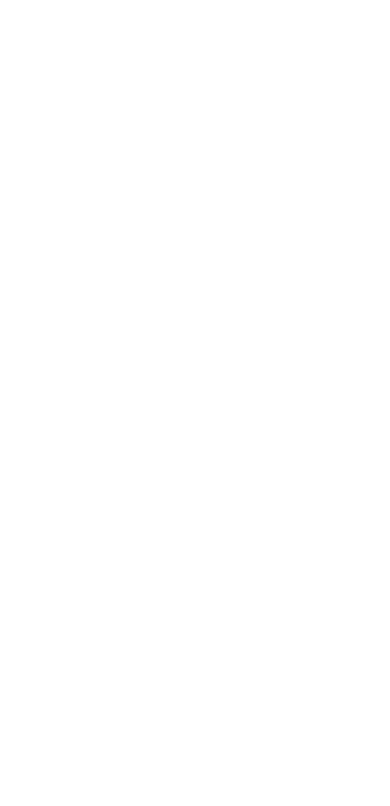
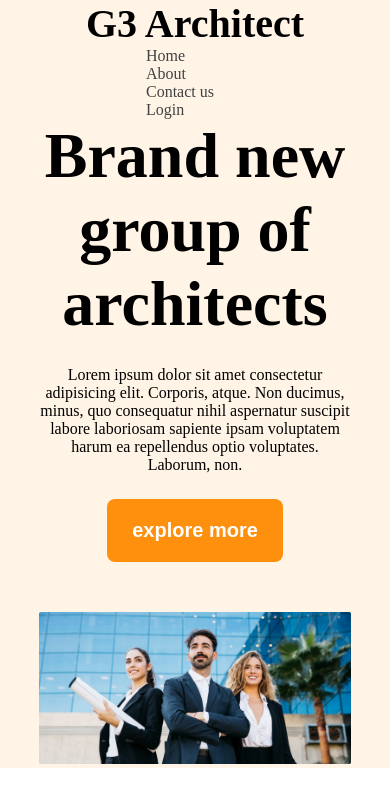
Before and after one commit to RahatInCode/g3-architect, a plain HTML site: page index.html in a window 390 px wide. Drawn offline with Linux system fonts and the light colour scheme.

Commit message:
added header with responsiveness

```diff
--- a/index.html
+++ b/index.html
@@ -3,9 +3,29 @@
 <head>
     <meta charset="UTF-8">
     <meta name="viewport" content="width=device-width, initial-scale=1.0">
-    <title>Document</title>
+    <title>g3-architect</title>
+    <link rel="stylesheet" href="style.css">
 </head>
-<body>
-
+<body class="work-sans-font">
+    <!-- header section -->
+     <header class="bg-color">
+        <nav class="navbar display-flex">
+            <h3 class="brand">G3 Architect</h3>
+            <ul class="nav-links display-flex ">
+                <li class="nav-item"><a href="#" class="nav-link dark-2">Home</a></li>
+                <li class="nav-item"><a href="#" class="nav-link dark-2">About</a></li>
+                <li class="nav-item"><a href="#" class="nav-link dark-2">Contact us</a></li>
+                <li class="nav-item"><a href="#" class="nav-link dark-2">Login</a></li>
+            </ul>
+        </nav>
+        <div class="banner">
+          <div class="banner-content">
+            <h1 class="banner-title">Brand new group of architects</h1>
+          <p class="banner-description">Lorem ipsum dolor sit amet consectetur adipisicing elit. Corporis, atque. Non ducimus, minus, quo consequatur nihil aspernatur suscipit labore laboriosam sapiente ipsam voluptatem harum ea repellendus optio voluptates. Laborum, non.</p>
+          <button class="btn-primary">explore more</button>
+          </div>
+          <img src="images/banner.png" alt="">
+        </div>
+     </header>
 </body>
 </html>
--- a/style.css
+++ b/style.css
@@ -0,0 +1,100 @@
+*{
+    margin: 0;
+    padding: 0;
+}
+
+@import url('https://fonts.googleapis.com/css2?family=Work+Sans:ital,wght@0,100..900;1,100..900&display=swap');
+
+.work-sans-font{
+    font-family: "Work Sans", serif;
+    font-optical-sizing: auto;
+    font-weight: 400;
+    font-style: normal;
+  }
+
+  /*shared styles*/
+  .display-flex{
+    display: flex;
+  }
+
+.btn-primary{
+  background-color: #FF900E;
+  color: white;
+  padding: 20px 25px;
+  font-size: 1.25rem;
+  font-weight: 600;
+  border-radius: 8px;
+  border: none;
+
+}
+/*dark-02 color*/
+.dark-2{
+    color: rgba(66, 66, 66, 1.00);
+}
+
+  /*dark-03 color*/
+
+.dark-3{
+   color:rgba(114, 114, 114, 1.00);
+}
+
+  /*nav styles*/
+.navbar{
+justify-content: space-between;
+align-items: center;
+}
+
+.nav-link{
+    text-decoration: none;
+    font-weight: 500;
+}
+
+.nav-item{
+    list-style: none;
+    margin-right: 30px;
+}
+/*header*/
+
+.bg-color{
+    background-color: rgba(255, 144, 14, 0.10);
+}
+
+.navbar, .banner{
+    max-width: 80%;
+    margin: 0 auto;
+}
+
+.brand{
+   font-weight: 700px;
+   font-size: 2.5rem;
+}
+
+.banner-content{
+  max-width: 800px;
+  margin: 0 auto;
+  text-align: center;
+  margin-bottom: 50px;
+}
+
+.banner-title{
+  font-weight: 700;
+  font-size: 4em;
+}
+
+.banner img{
+  height: 100%;
+  width: 100%;
+}
+
+.banner-description{
+  margin-bottom: 25px;
+  margin-top: 25px;
+}
+
+/*responsive*/
+
+@media  screen and (max-width:567px) {
+  .navbar, .nav-links{
+    flex-direction: column;
+  }
+}
```
